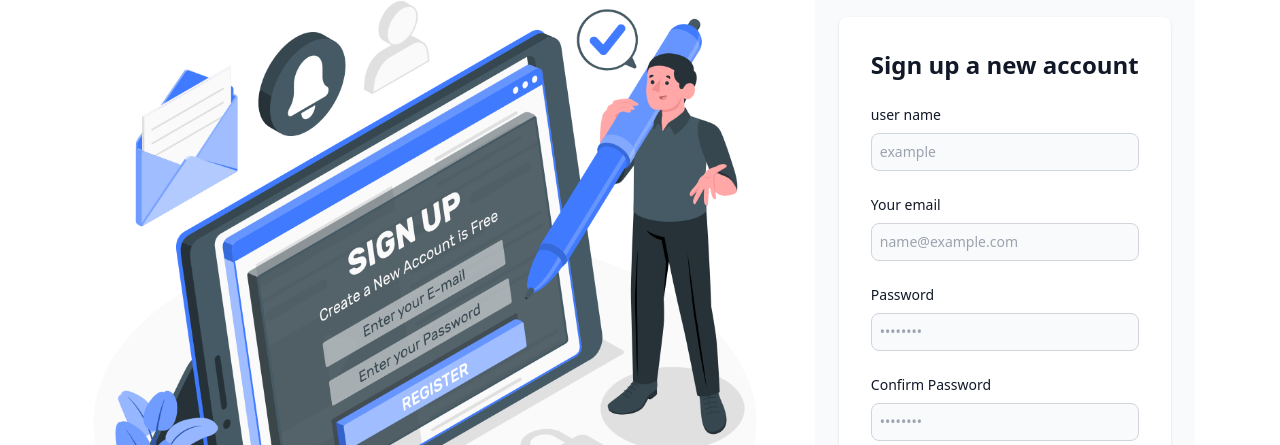
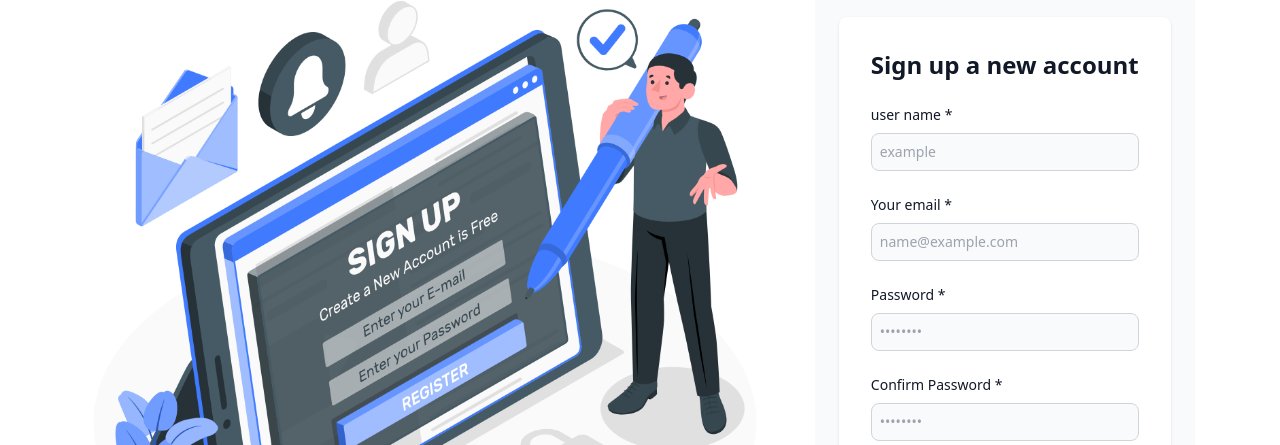
Before and after one commit to HebaAli48/ReactFirbaseTask, a React (Vite) app: page /sign-up in a window 1280 px wide. Shown: the part 230-675 px from the top of the page. Built offline with nearby package versions, Linux system fonts and the light colour scheme; no server answers; sample sign-in values are in the browser's storage.

Commit message:
added toastify in login ang sign up

```diff
--- a/src/components/LogOutModal.jsx
+++ b/src/components/LogOutModal.jsx
@@ -19,14 +19,14 @@ const LogOutModal = () => {
       await signOut(auth);
 
       // setIsLoggedIn(false);
-      toast.success("you are Sign-out correctly");
+      toast.success("you are Signing Out Sucessfully");
       localStorage.removeItem("Token");
       localStorage.removeItem("refreshToken");
       navigate("/sign-in", { replace: true });
       setIsLoggedIn(false);
     } catch (error) {
       console.log(error);
-      toast.error("Sign-out An error happened.");
+      toast.error(" An error Occured during Signing Out , Try again Later.");
     }
   };
 
--- a/src/components/SignInForm.jsx
+++ b/src/components/SignInForm.jsx
@@ -1,8 +1,10 @@
 import React, { useContext } from "react";
-import Button from "../ui/Button";
-import signInSchema from "../models/SignInSchema";
 import { useForm } from "react-hook-form";
 import { yupResolver } from "@hookform/resolvers/yup";
+import { toast } from "react-toastify";
+import Button from "../ui/Button";
+
+import signInSchema from "../models/SignInSchema";
 import signInImg from "../assets/images/login.png";
 import { signInWithEmailAndPassword } from "firebase/auth";
 import { auth } from "../fireBase/FireBaseConfigs";
@@ -32,6 +34,8 @@ const SignInForm = () => {
           const Token = userCredential.user.accessToken;
           localStorage.setItem("Token", Token);
           setIsLoggedIn(true);
+          toast.success("Login Sucessfull 😊");
+
           // Navigate to the desired route
           navigate("/", { replace: true });
         }
@@ -66,7 +70,7 @@ const SignInForm = () => {
                       htmlFor="email"
                       className="block mb-2 text-sm font-medium text-gray-900 "
                     >
-                      Your email
+                      Your email *
                     </label>
                     <input
                       type="email"
@@ -87,7 +91,7 @@ const SignInForm = () => {
                       htmlFor="password"
                       className="block mb-2 text-sm font-medium text-gray-900 dark:text-white"
                     >
-                      Password
+                      Password *
                     </label>
                     <input
                       type="password"
--- a/src/components/SignUpForm.jsx
+++ b/src/components/SignUpForm.jsx
@@ -2,11 +2,14 @@ import React, { useState } from "react";
 import Button from "../ui/Button";
 import { useForm } from "react-hook-form";
 import { yupResolver } from "@hookform/resolvers/yup";
+import { toast } from "react-toastify";
+import { useNavigate } from "react-router";
+
 import signupImg from "../assets/images/Sign up-amico.png";
 import signUpSchema from "../models/SignUpSchema";
 import { createUserWithEmailAndPassword } from "firebase/auth";
 import { auth } from "../fireBase/FireBaseConfigs";
-import { useNavigate } from "react-router";
+
 const SignUpForm = () => {
   const navigate = useNavigate();
   const [errorMsg, setErrorMsg] = useState(null); // State to store and display error message
@@ -24,6 +27,8 @@ const SignUpForm = () => {
     console.log(data);
     try {
       await createUserWithEmailAndPassword(auth, email, password, userName);
+      toast.success("Sign Up Sucessfull 😊");
+
       navigate("/sign-in");
     } catch (error) {
       if (error.code === "auth/email-already-in-use") {
@@ -57,7 +62,7 @@ const SignUpForm = () => {
                       htmlFor="userName"
                       className="block mb-2 text-sm font-medium text-gray-900 "
                     >
-                      user name
+                      user name *
                     </label>
                     <input
                       type="text"
@@ -78,7 +83,7 @@ const SignUpForm = () => {
                       htmlFor="email"
                       className="block mb-2 text-sm font-medium text-gray-900 "
                     >
-                      Your email
+                      Your email *
                     </label>
                     <input
                       type="email"
@@ -99,7 +104,7 @@ const SignUpForm = () => {
                       htmlFor="password"
                       className="block mb-2 text-sm font-medium text-gray-900 dark:text-white"
                     >
-                      Password
+                      Password *
                     </label>
                     <input
                       type="password"
@@ -121,7 +126,7 @@ const SignUpForm = () => {
                       htmlFor="confirmPassword"
                       className="block mb-2 text-sm font-medium text-gray-900 dark:text-white"
                     >
-                      Confirm Password
+                      Confirm Password *
                     </label>
                     <input
                       type="password"
```
